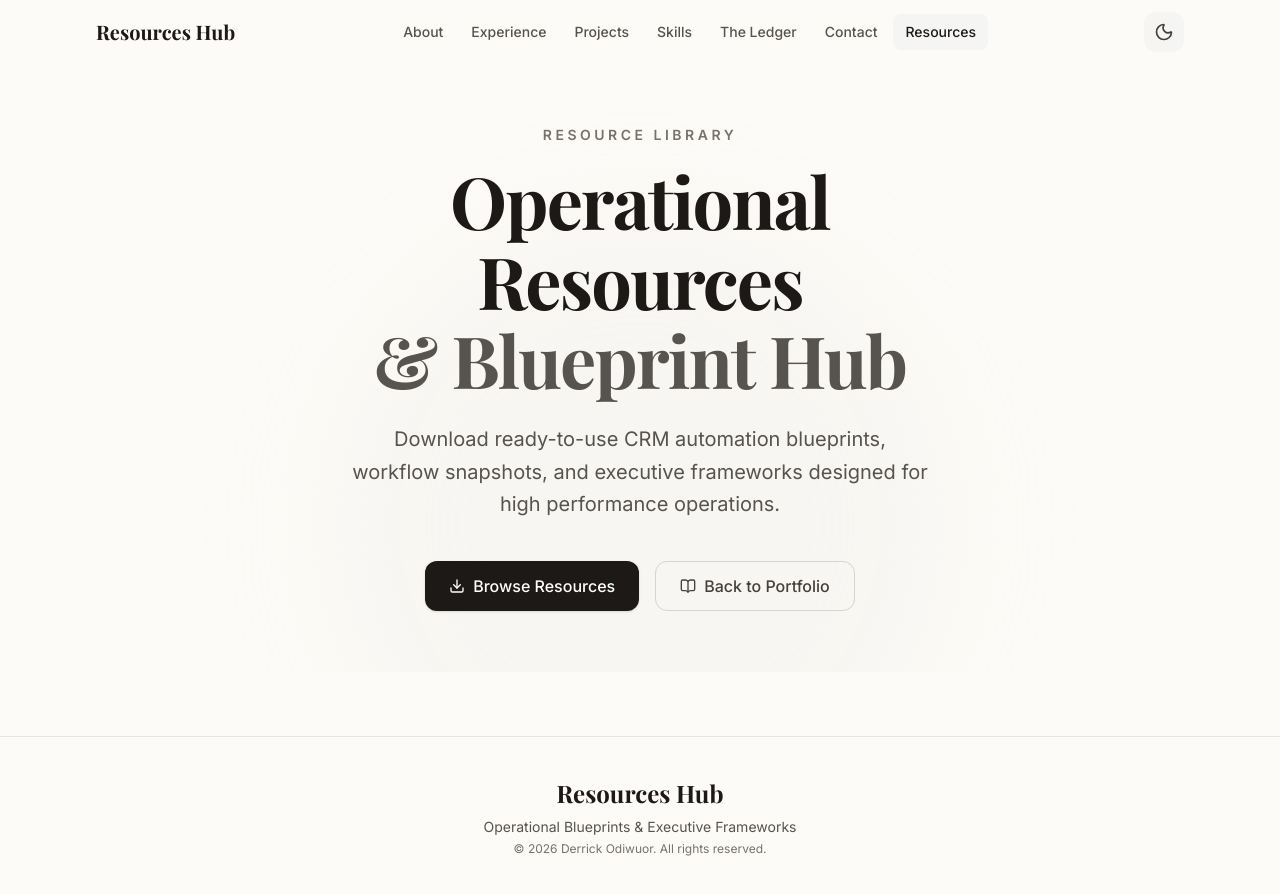
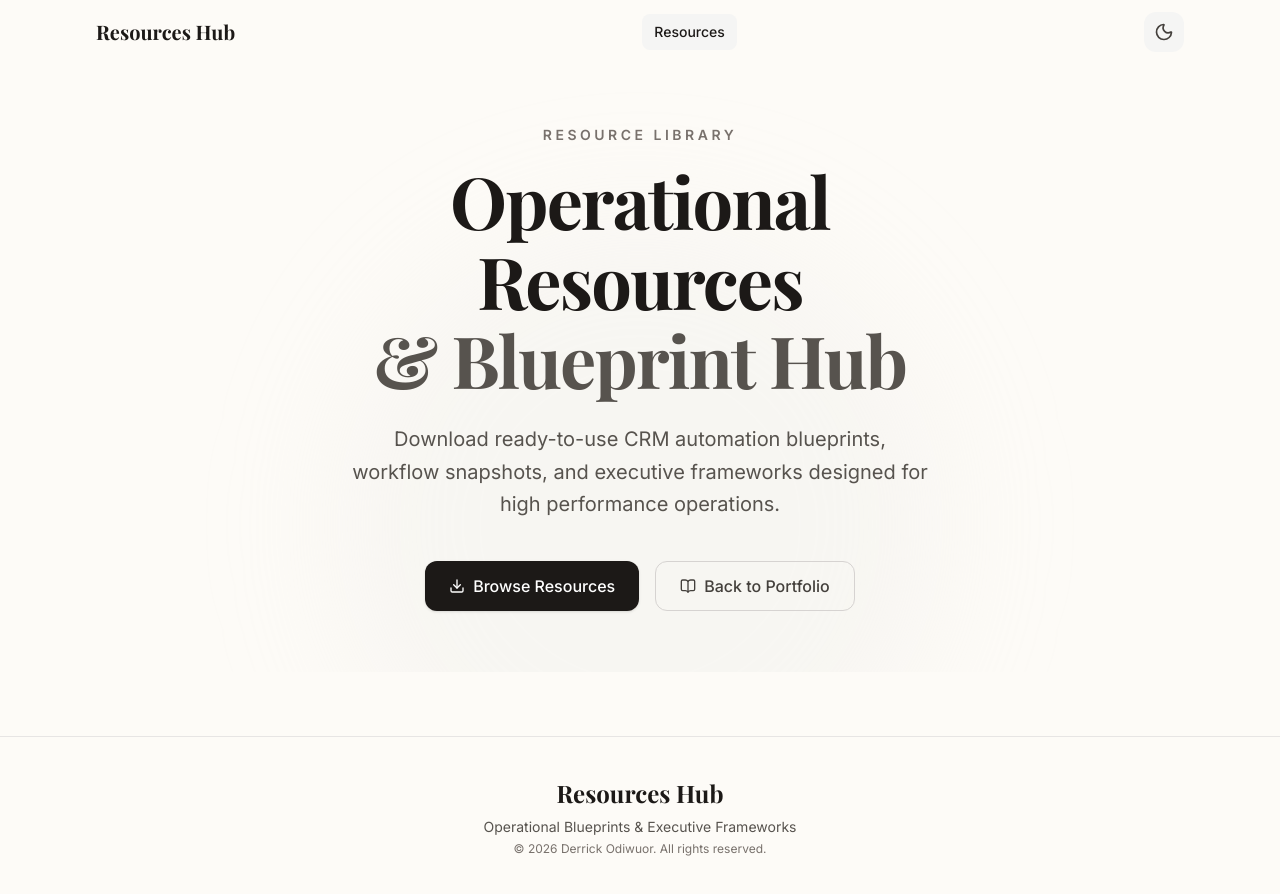
Before and after one commit to DerrickMits/resources, a Next.js app: page / in a window 1280 px wide. Shown: the top 894 px of the page. Built offline with nearby package versions, Linux system fonts and the light colour scheme; a web font is replaced by a local one.

Commit message:
Remove external nav links, keep only Resources

```diff
--- a/components/Navbar.tsx
+++ b/components/Navbar.tsx
@@ -8,12 +8,6 @@ import Link from "next/link";
 import { usePathname } from "next/navigation";
 
 const navLinks = [
-  { href: "https://portfoliosite-pearl-one.vercel.app#about", label: "About" },
-  { href: "https://portfoliosite-pearl-one.vercel.app#experience", label: "Experience" },
-  { href: "https://portfoliosite-pearl-one.vercel.app#projects", label: "Projects" },
-  { href: "https://portfoliosite-pearl-one.vercel.app#skills", label: "Skills" },
-  { href: "https://ledger-article-site.vercel.app", label: "The Ledger" },
-  { href: "https://portfoliosite-pearl-one.vercel.app#contact", label: "Contact" },
   { href: "/resources", label: "Resources", isActive: true },
 ];
 
```
